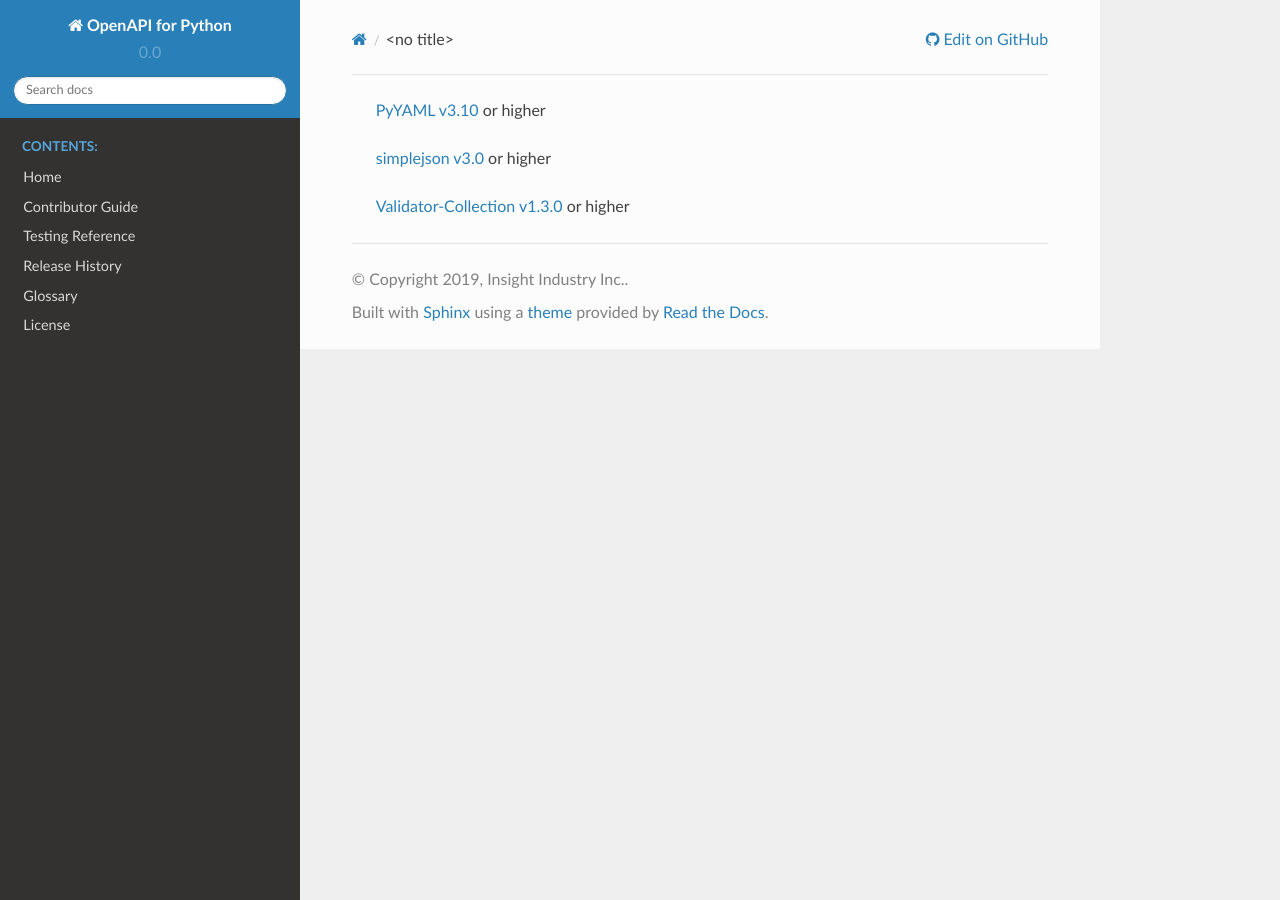
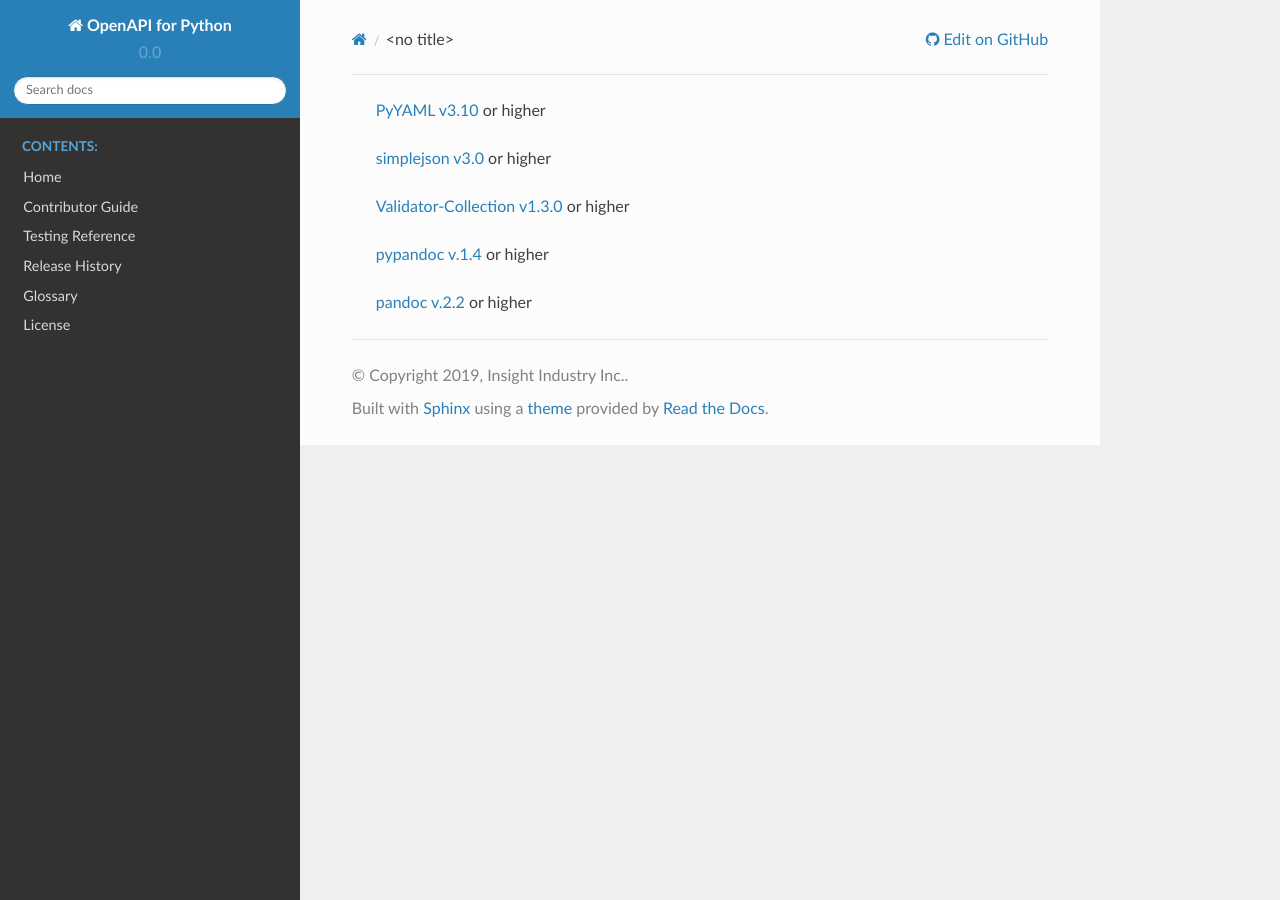
Before and after one commit to insightindustry/open-api, a Sphinx documentation site: the page built from docs/_dependencies.rst, in a window 1280 px wide. Built offline with Sphinx 7.4.7 and the Read the Docs theme 2.0.0, drawn with Linux system fonts in a browser that asks for light colours; pages that are not in the unit, such as notebooks, are missing from menus.

Commit message:
Updated documentation to include dependency on pypandoc and pandoc.

```diff
--- a/README.rst
+++ b/README.rst
@@ -91,6 +91,8 @@ Dependencies
 * `PyYAML v3.10 <https://github.com/yaml/pyyaml>`_ or higher
 * `simplejson v3.0 <https://simplejson.readthedocs.io/en/latest/>`_ or higher
 * `Validator-Collection v1.3.0 <https://github.com/insightindustry/validator-collection>`_ or higher
+* `pypandoc v.1.4 <https://github.com/bebraw/pypandoc>`_ or higher
+* `pandoc v.2.2 <https://pandoc.org/>`_ or higher
 
 -------------
 
--- a/docs/_dependencies.rst
+++ b/docs/_dependencies.rst
@@ -1,3 +1,5 @@
   * `PyYAML v3.10 <https://github.com/yaml/pyyaml>`_ or higher
   * `simplejson v3.0 <https://simplejson.readthedocs.io/en/latest/>`_ or higher
   * `Validator-Collection v1.3.0 <https://github.com/insightindustry/validator-collection>`_ or higher
+  * `pypandoc v.1.4 <https://github.com/bebraw/pypandoc>`_ or higher
+  * `pandoc v.2.2 <https://pandoc.org/>`_ or higher
```
